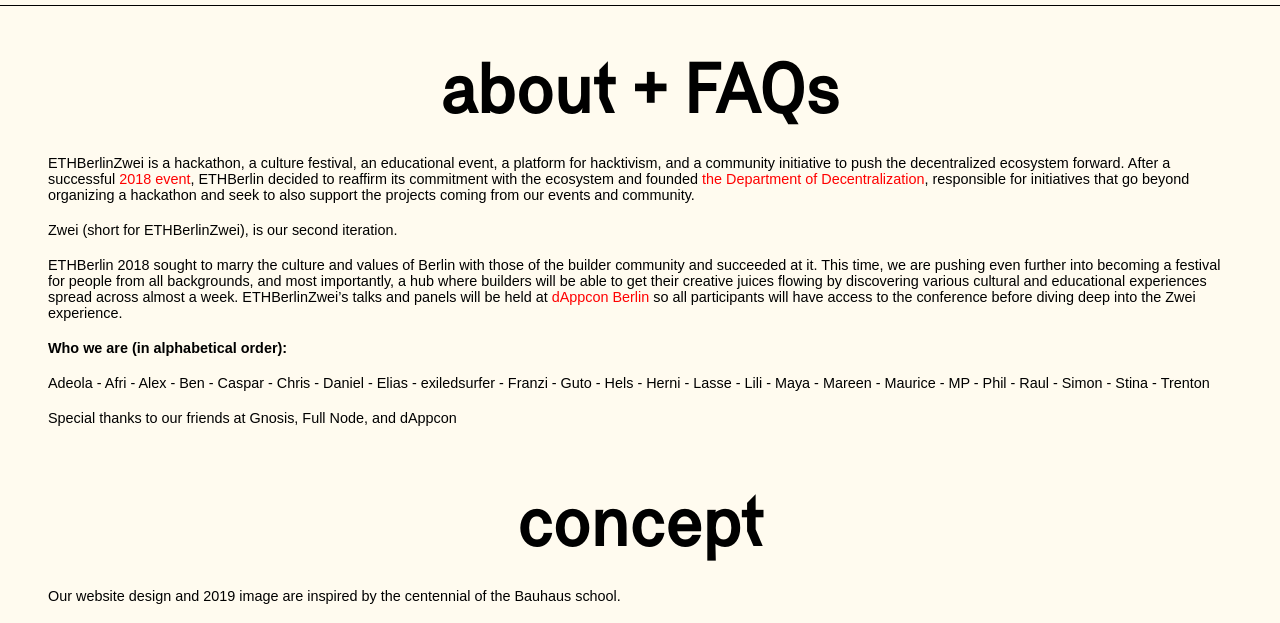
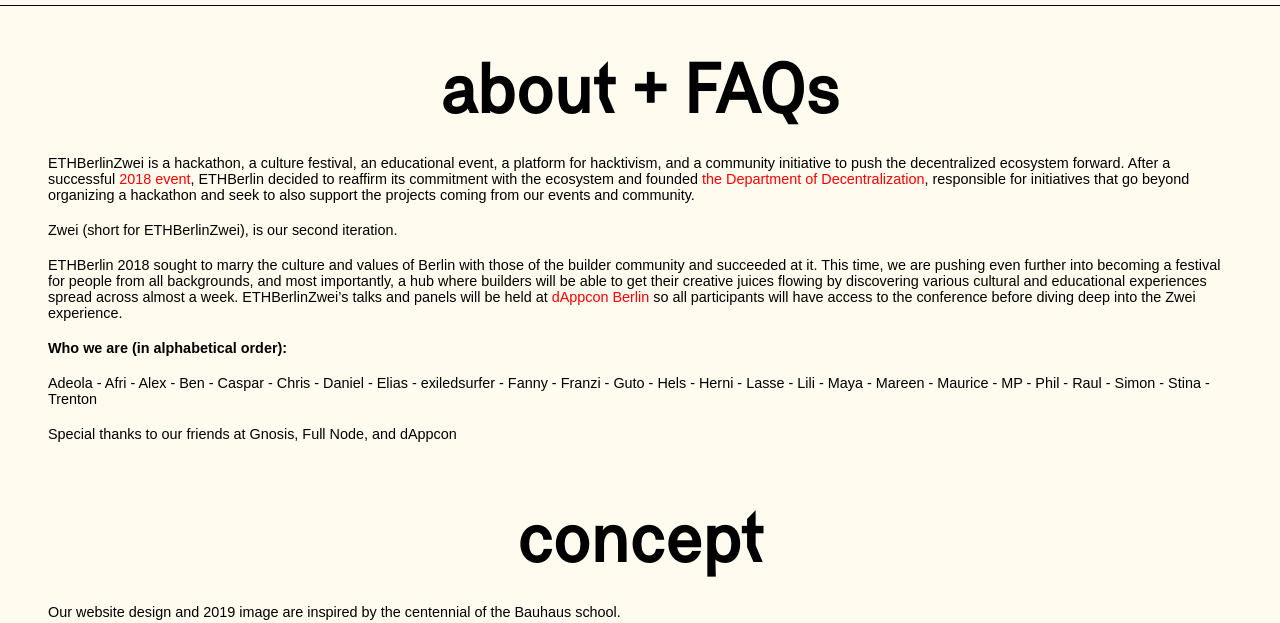
Before and after one commit to ethb3rlin/2, a website: page about.html in a window 1280 px wide. Shown: the part 177-800 px from the top of the page. Drawn offline with Linux system fonts and the light colour scheme.

Commit message:
Add Fanny

```diff
--- a/about.html
+++ b/about.html
@@ -131,7 +131,7 @@
                     ETHBerlinZwei’s talks and panels will be held at <a href="https://www.dappcon.io/" target="_blank">dAppcon Berlin</a>
                     so all participants will have access to the conference before diving deep into the Zwei experience.</h4>
 		        <h4><strong>Who we are (in alphabetical order):</strong><h4>
-		        <h4>Adeola - Afri - Alex - Ben - Caspar - Chris - Daniel - Elias - exiledsurfer - Franzi - Guto - Hels - Herni - Lasse - Lili - Maya - Mareen - Maurice - MP - Phil - Raul - Simon - Stina - Trenton<h4>
+		        <h4>Adeola - Afri - Alex - Ben - Caspar - Chris - Daniel - Elias - exiledsurfer - Fanny - Franzi - Guto - Hels - Herni - Lasse - Lili - Maya - Mareen - Maurice - MP - Phil - Raul - Simon - Stina - Trenton<h4>
 
 		        <h4>Special thanks to our friends at Gnosis, Full Node, and dAppcon<h4>
                 <br>
```
